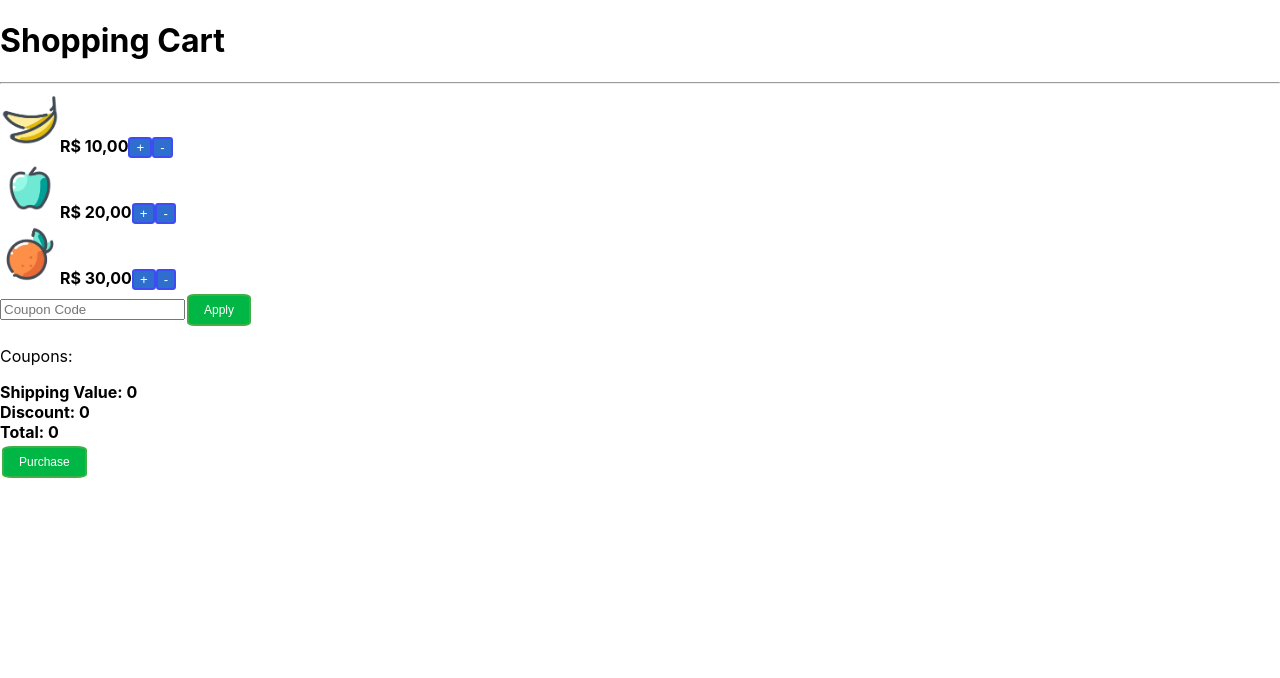
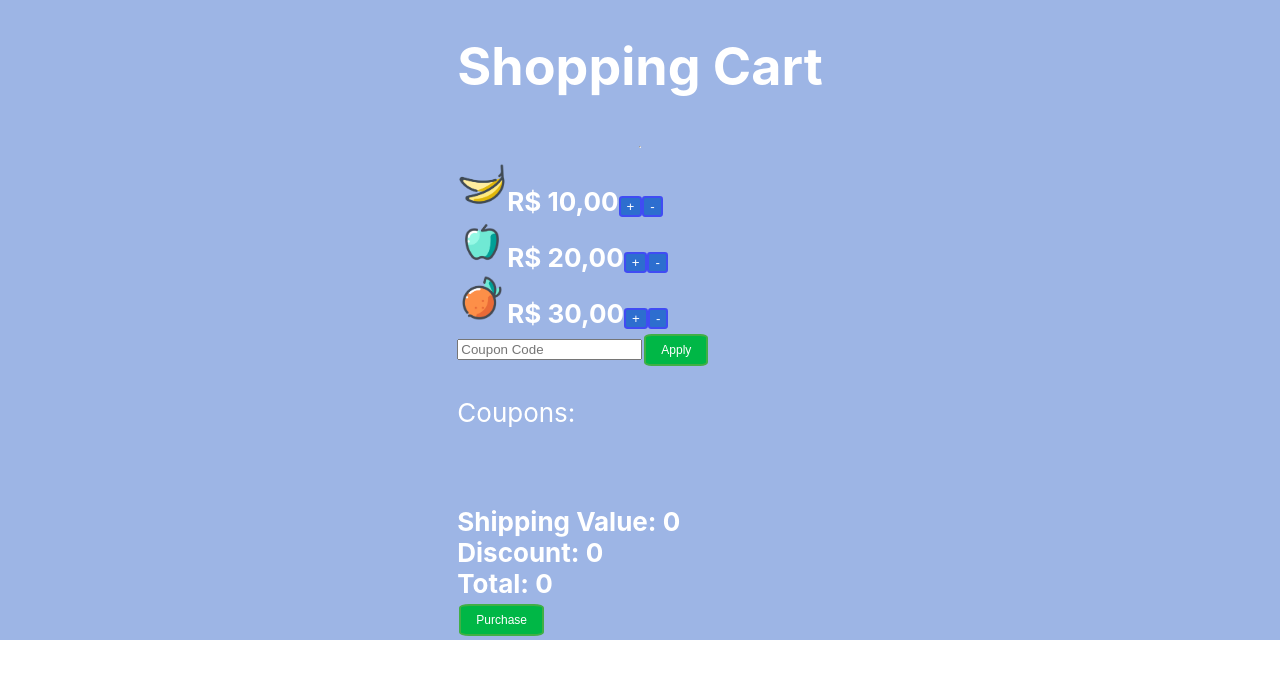
Before and after one commit to AleBL/Shopping-Cart, a React (Create React App) app: page / in a window 1280 px wide. Shown: the top 678 px of the page. Built offline with nearby package versions, Linux system fonts and the light colour scheme; data requests are answered from the project's data file.

Commit message:
css changed and added to App.js

```diff
--- a/src/App.js
+++ b/src/App.js
@@ -5,7 +5,7 @@ import ShoppingCartContainer from "./components/ShoppingCartContainer.js";
 class App extends Component {
   render(){
     return (
-      <div>
+      <div className="App total-size">
         <h1>Shopping Cart</h1>
         <hr />
 
--- a/src/css/App.css
+++ b/src/css/App.css
@@ -1,14 +1,15 @@
 .App {
   background-color: rgb(157, 181, 229);
-  display: flex;
+  display: grid;
   justify-content: center;
   font-size: calc(10px + 2vmin);
   color: rgb(255, 255, 255);
+  min-height: 80vh;
 }
 
 .Products-size {
-  width: 60px;
-  height: 60px;
+  width: 50px;
+  height: 50px;
 }
 
 .btn {
@@ -40,15 +41,3 @@
   background-color: rgb(45, 110, 207);
   border: 2px solid rgb(64, 76, 243);
 }
-
-.add-product-size {
-  min-height: 30vh;
-}
-
-.coupon-size {
-  min-height: 10vh;
-}
-
-.total-size {
-  min-height: 20vh;
-}
```
